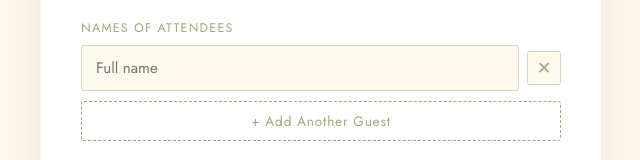
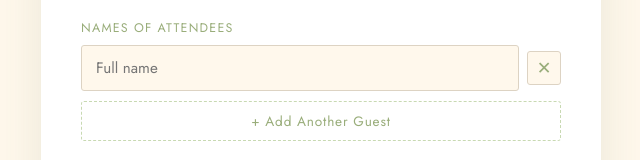
Before and after one commit to flores-naomi/HouseBlessing, a website: page public/index.html in a window 1280 px wide. Shown: the part 867-1027 px from the top of the page, 319-959 px from the left. Drawn offline with nearby package versions, Linux system fonts and the light colour scheme; no server answers.

Commit message:
Make green primary theme with lighter green accents

```diff
--- a/public/index.html
+++ b/public/index.html
@@ -13,7 +13,7 @@
       --cream:   #FFF8EC;
       --warm:    #DCCCAC;
       --gold:    #99AD7A;
-      --gold-lt: #99AD7A;
+      --gold-lt: #C8D9B2;
       --brown:   #546B41;
       --text:    #546B41;
       --muted:   #99AD7A;
```
Also changed, not shown: public/admin.html (+1 -1 lines).
